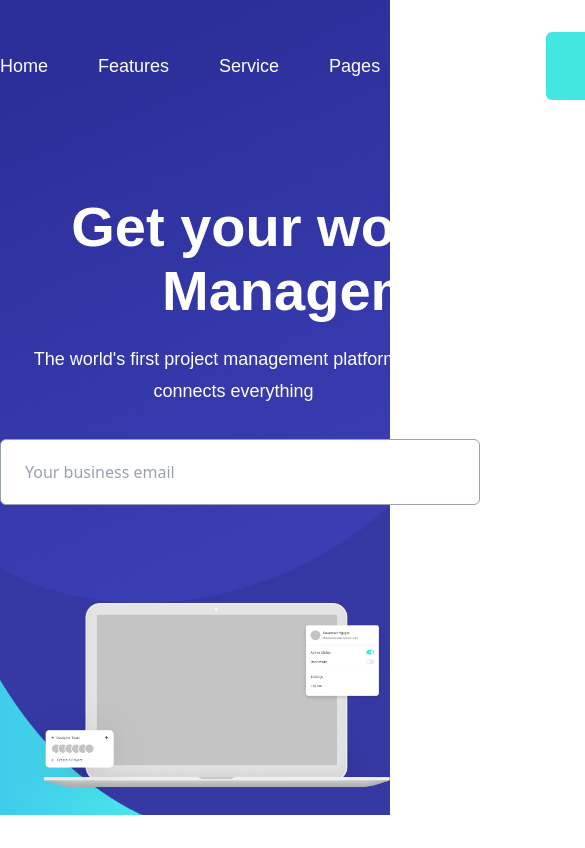
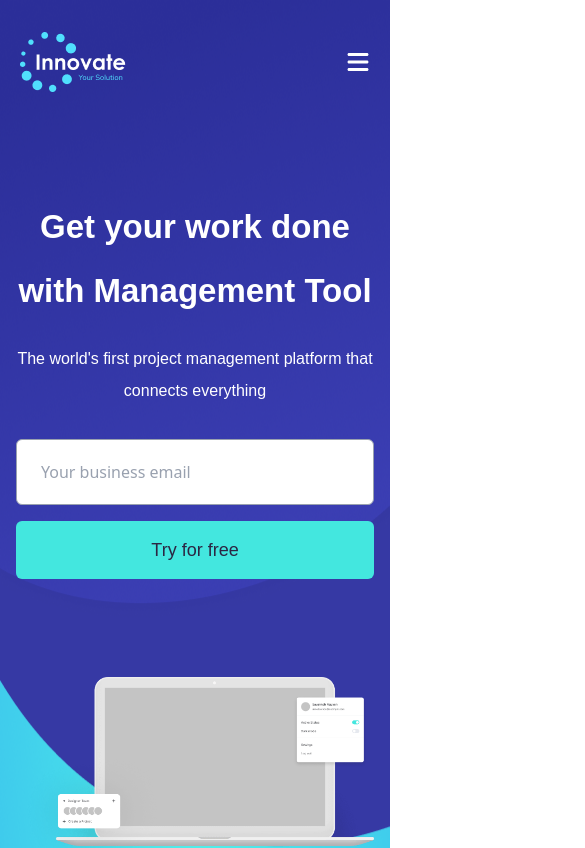
Before and after one commit to MonjurElahiTouheed/innovate-react, a React (Vite) app: page / in a window 390 px wide. Shown: the top 848 px of the page, 585 px wide, since content can reach past the window. Built offline with nearby package versions, Linux system fonts and the light colour scheme.

Commit message:
made navbar and banner layout responsive

```diff
--- a/src/components/Banner/Banner.jsx
+++ b/src/components/Banner/Banner.jsx
@@ -1,4 +1,3 @@
-import React from 'react';
 import Container from '../Layout/Container';
 import banner_shape from '../../assets/banner_shape.png'
 import banner from '../../assets/banner.png'
@@ -8,12 +7,12 @@ const Banner = () => {
             backgroundImage: `url(${banner_shape})`
         }}>
             <Container>
-                <div className="text-center">
-                    <h1 className='w-[796px] mx-auto font-primary text-[56px] font-bold leading-[64px] text-white'>Get your work done with Management Tool</h1>
-                    <p className='w-[467px] mx-auto font-secondary text-lg leading-[32px] mt-5 text-white'>The world's first project management platform that connects everything</p>
-                    <div className='mt-8 relative'>
-                        <input className='w-[480px] py-5 border pl-6 bg-white outline-0 placeholder:text-gray-400 text-gray-400 rounded-[6px]' type="text" placeholder='Your business email'/>
-                        <button className='absolute top-1/2 translate-y-[-50%] right-[480px] font-secondary text-lg font-medium py-[15px] px-7 bg-secondary rounded-[6px] text-[#2C2643]'>Try for free</button>
+                <div className="text-center px-4 md:px-0">
+                    <h1 className='md:w-[796px] mx-auto font-primary text-[33px] md:text-[56px] font-bold leading-[64px] text-white'>Get your work done with Management Tool</h1>
+                    <p className='md:w-[467px] mx-auto font-secondary text-base md:text-lg leading-[32px] mt-5 text-white'>The world's first project management platform that connects everything</p>
+                    <div className='mt-8 relative flex flex-col md:block'>
+                        <input className='md:w-[480px] py-5 border pl-6 bg-white outline-0 placeholder:text-gray-400 text-gray-400 rounded-[6px]' type="text" placeholder='Your business email'/>
+                        <button className='md:absolute mt-4 top-1/2 md:translate-y-[-50%] md:right-[480px] font-secondary text-lg font-medium py-[15px] px-7 bg-secondary rounded-[6px] text-[#2C2643]'>Try for free</button>
                     </div>
                     <div className='mt-[98px]'>
                         <img src={banner} alt="#banner.png" />
--- a/src/components/Navbar/Navbar.jsx
+++ b/src/components/Navbar/Navbar.jsx
@@ -1,24 +1,26 @@
 import logo from '../../assets/logo.png';
 import Container from '../Layout/Container';
+import { FaBars } from "react-icons/fa6";
 const Navbar = () => {
     return (
         <div className='py-8 absolute w-full'>
             <Container>
-                <div className="flex justify-between items-center">
+                <div className="flex justify-between items-center px-5 md:px-0">
                     <div>
                         <img src={logo} alt="#logo.png" />
                     </div>
-                    <ul className='flex gap-x-[50px] font-secondary text-lg font-medium text-white'>
+                    <ul className='hidden md:flex gap-x-[50px] font-secondary text-lg font-medium text-white'>
                         <li>Home</li>
                         <li>Features</li>
                         <li>Service</li>
                         <li>Pages</li>
                         <li>Blog</li>
                     </ul>
-                    <div className='flex gap-x-9 items-center'>
+                    <div className='hidden md:flex gap-x-9 items-center'>
                         <p className='font-secondary text-lg font-medium text-white'>Login</p>
                         <button className='px-12 py-5 bg-secondary rounded-md text-lg font-medium font-secondary text-[#2C2643]'>Register</button>
                     </div>
+                    <FaBars color='white' size={24} className='md:hidden' />
                 </div>
             </Container>
         </div>
```
